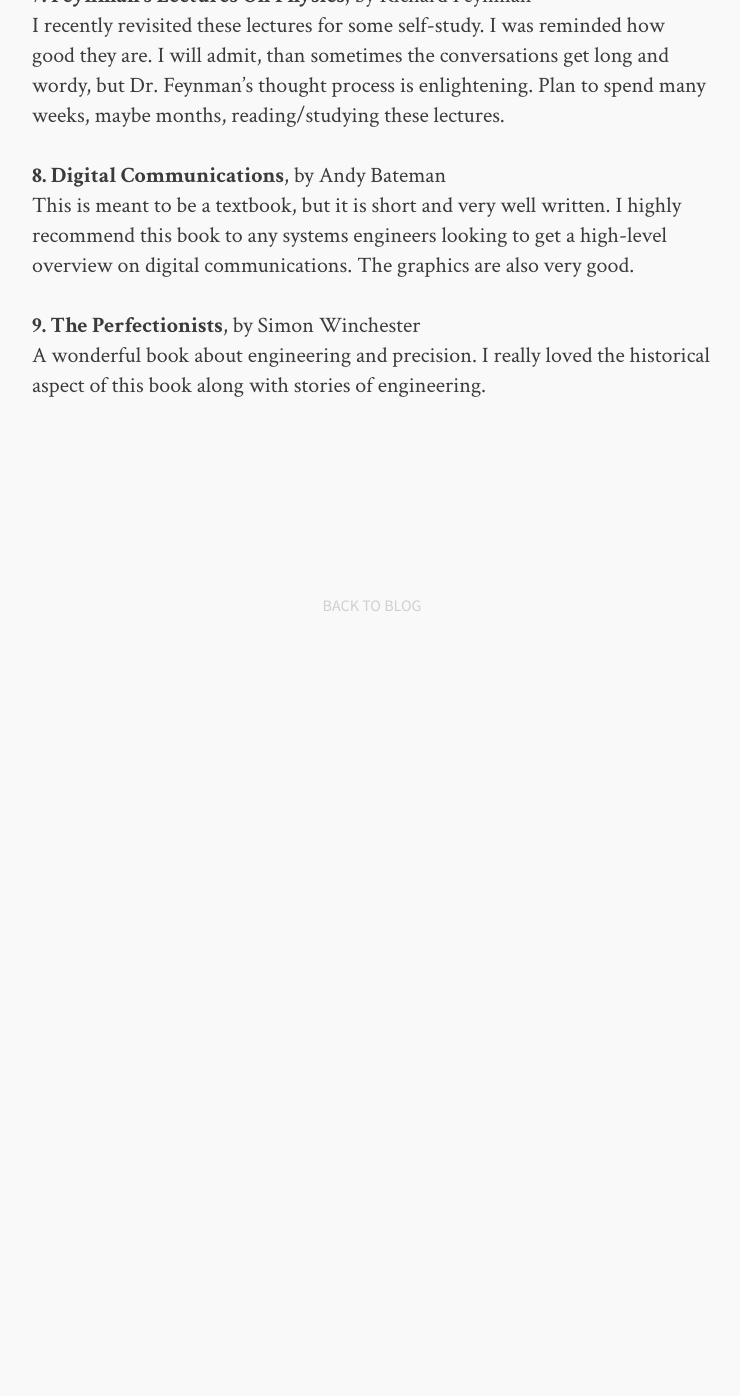
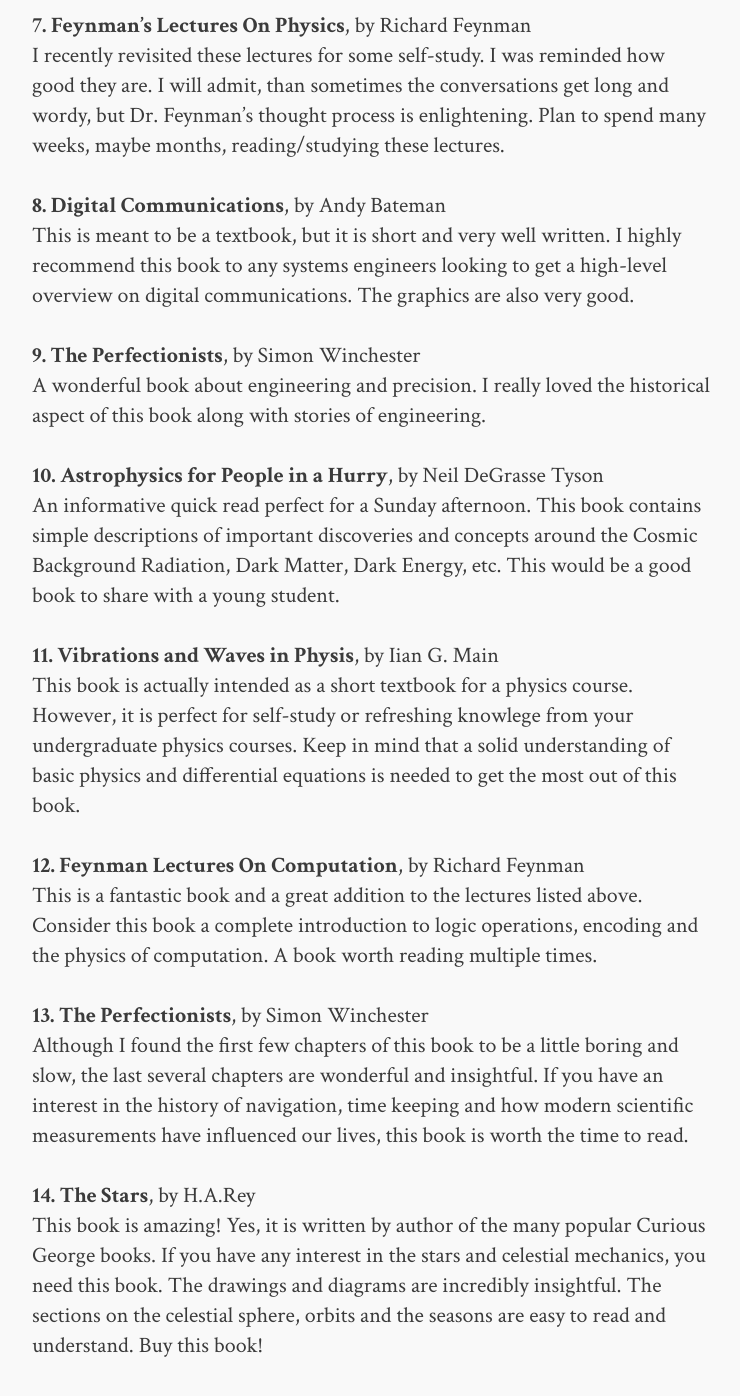
Before and after one commit to ohmdsp/ohmdsp.github.io, a Jekyll site: the page built from _posts/blog/2019-09-21-Ongoing-Reading-List.md, in a window 1280 px wide and 1400 px high, scrolled down 2364 px. Shown: the top 1396 px of the window, without its empty margins (268-1008 px from the left). Built offline with Jekyll 4.4.1, drawn with Linux system fonts in a browser that asks for light colours; nearby versions of some CDN libraries; a script that is not in the unit is left out; comment, search, counter and statistics services are not loaded; before the commit the page ends 2993 px from its top, so only the background shows below that; some of the changed text lies outside the part shown.

Commit message:
added content

```diff
--- a/_layouts/home.html
+++ b/_layouts/home.html
@@ -3,8 +3,7 @@
     <div id='bump'>
         <section class="article archive">
           <article class="archive-wrap">
-            <p class="intro">I'm a physicist, engineer and entrepreneur excited about learning and sharing knowledge. On this site you will
-                              find my blog posts, project info and papers related to various topics in physics, signal processing, machine learning, and more.</p>
+            <p class="intro">Musings and manuscripts from my attempts to learn something interestingly useful, or to use something usefully interesting.  </p>
             <figure><center><img src="/images/rfml.png" /></center></figure>
             <br>
           </article>
--- a/_posts/blog/2019-09-21-Ongoing-Reading-List.md
+++ b/_posts/blog/2019-09-21-Ongoing-Reading-List.md
@@ -29,4 +29,14 @@
 __8. Digital Communications__, by Andy Bateman <br>
 This is meant to be a textbook, but it is short and very well written. I highly recommend this book to any systems engineers looking to get a high-level overview on digital communications. The graphics are also very good.<br><br>
 __9. The Perfectionists__, by Simon Winchester <br>
-A wonderful book about engineering and precision. I really loved the historical aspect of this book along with stories of engineering.
+A wonderful book about engineering and precision. I really loved the historical aspect of this book along with stories of engineering. <br><br>
+__10. Astrophysics for People in a Hurry__, by Neil DeGrasse Tyson <br>
+An informative quick read perfect for a Sunday afternoon. This book contains simple descriptions of important discoveries and concepts around the Cosmic Background Radiation, Dark Matter, Dark Energy, etc. This would be a good book to share with a young student. <br><br>
+__11. Vibrations and Waves in Physis__, by Iian G. Main <br>
+This book is actually intended as a short textbook for a physics course. However, it is perfect for self-study or refreshing knowlege from your undergraduate physics courses. Keep in mind that a solid understanding of basic physics and differential equations is needed to get the most out of this book. <br><br>
+__12. Feynman Lectures On Computation__, by Richard Feynman<br>
+This is a fantastic book and a great addition to the lectures listed above. Consider this book a complete introduction to logic operations, encoding and the physics of computation. A book worth reading multiple times. <br> <br>
+__13. The Perfectionists__, by Simon Winchester<br>
+Although I found the first few chapters of this book to be a little boring and slow, the last several chapters are wonderful and insightful. If you have an interest in the history of navigation, time keeping and how modern scientific measurements have influenced our lives, this book is worth the time to read. <br> <br>
+__14. The Stars__, by H.A.Rey<br>
+This book is amazing! Yes, it is written by author of the many popular Curious George books. If you have any interest in the stars and celestial mechanics, you need this book. The drawings and diagrams are incredibly insightful. The sections on the celestial sphere, orbits and the seasons are easy to read and understand. Buy this book!<br> <br>
```
Also changed, not shown: other parts of _posts/blog/2019-09-21-Ongoing-Reading-List.md (+1 -1 lines), _posts/blog/2019-10-23-intuitive-derivations-for-dsp.md (+1 -1 lines), _posts/blog/2020-08-16-Physics-Videos.md (renamed from _posts/2020-08-16-Physics-Videos.md, +57 -1 lines), _posts/blog/2020-11-09-Colorado-Covid.md (added, +19 -0 lines), about.md (+6 -1 lines), images/Covid.jpg (added), images/covid_thumb.jpg (added), 9 other files.
